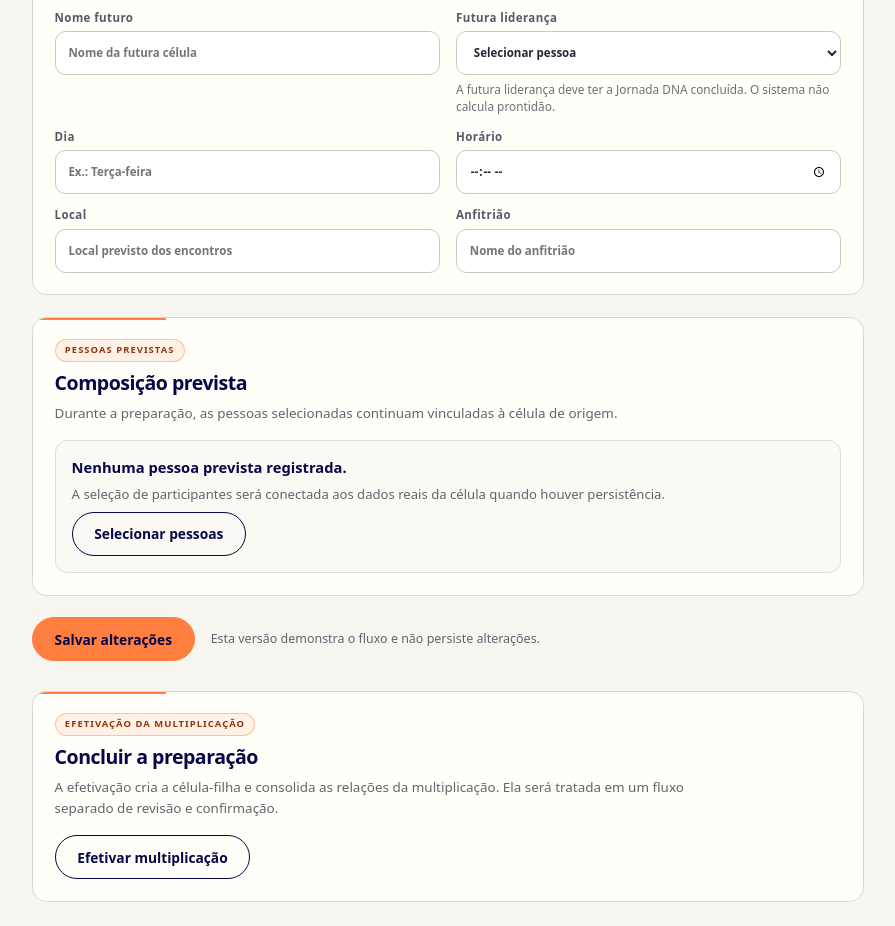
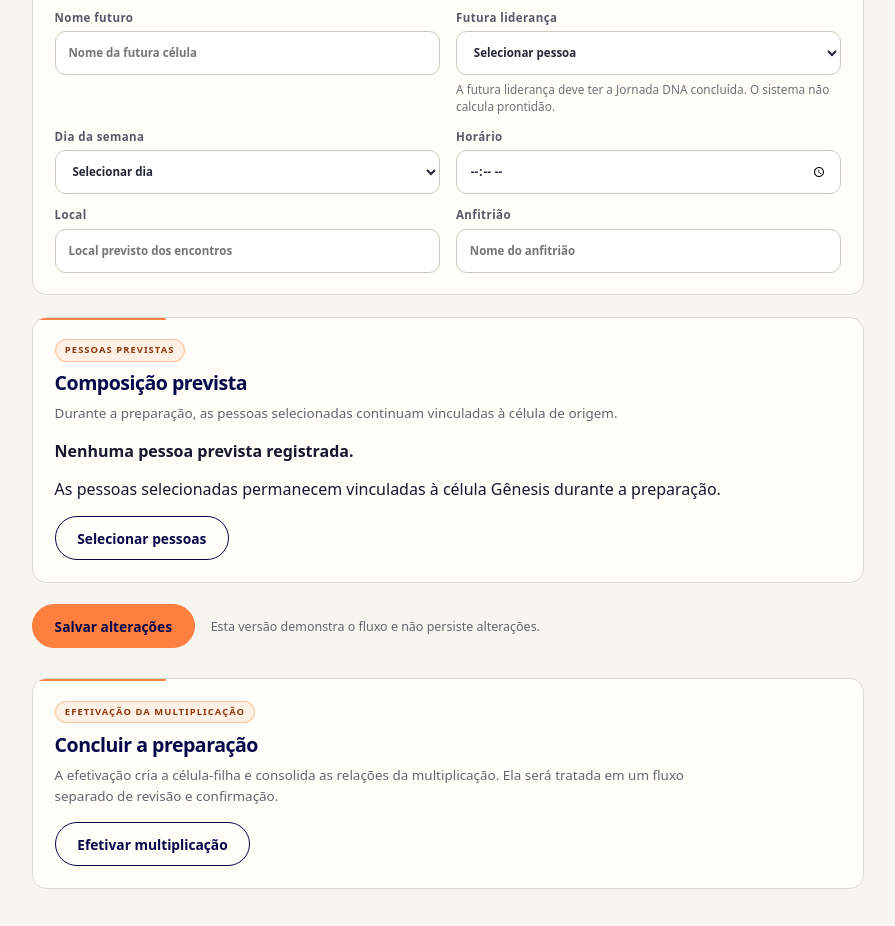
Before and after one commit to hiltonferreira/portal-novaigrejabatista, a Next.js app: page /pastor/multiplicacoes/multiplication-genesis-preparation in a window 1280 px wide. Shown: the part 1020-1946 px from the top of the page, without its empty margins (248-1143 px from the left). Built offline with nearby package versions, Linux system fonts and the light colour scheme.

Commit message:
refine multiplication preparation controls

```diff
--- a/app/pastor/multiplicacoes/[multiplicationId]/page.tsx
+++ b/app/pastor/multiplicacoes/[multiplicationId]/page.tsx
@@ -1,8 +1,10 @@
 import Link from "next/link";
 import { notFound } from "next/navigation";
 import { ContextTag, StatusTag } from "@/components/portal-patterns";
+import { genesisCellMock } from "@/data/cell";
 import { getPastoralCell, pastoralMultiplicationsMock, pastoralPeopleMock } from "@/data/pastoral-structure";
 import styles from "../../pastor.module.css";
+import { PeopleSelector } from "./people-selector";
 import managementStyles from "./preparation.module.css";
 
 const dateFormatter = new Intl.DateTimeFormat("pt-BR", {
@@ -14,6 +16,8 @@ const dateFormatter = new Intl.DateTimeFormat("pt-BR", {
 function formatDate(date: string) {
   return dateFormatter.format(new Date(`${date}T12:00:00`));
 }
+
+const weekdays = ["segunda-feira", "terça-feira", "quarta-feira", "quinta-feira", "sexta-feira"] as const;
 
 export default async function Page({ params }: { params: Promise<{ multiplicationId: string }> }) {
   const { multiplicationId } = await params;
@@ -63,8 +67,8 @@ export default async function Page({ params }: { params: Promise<{ multiplicatio
           <div className={managementStyles.fieldsGrid}>
             <label>Nome futuro<input type="text" name="futureName" placeholder="Nome da futura célula" /></label>
             <label>Futura liderança<select name="futureLeader" defaultValue=""><option value="">Selecionar pessoa</option>{pastoralPeopleMock.map((person) => <option value={person.id} key={person.id}>{person.name}</option>)}</select><small>A futura liderança deve ter a Jornada DNA concluída. O sistema não calcula prontidão.</small></label>
-            <label>Dia<input type="text" name="weekday" placeholder="Ex.: Terça-feira" /></label>
-            <label>Horário<input type="time" name="time" /></label>
+            <label>Dia da semana<select name="weekday" defaultValue=""><option value="">Selecionar dia</option>{weekdays.map((weekday) => <option value={weekday} key={weekday}>{weekday}</option>)}</select></label>
+            <label>Horário<div className={managementStyles.timeField}><input type="time" name="time" /></div></label>
             <label>Local<input type="text" name="location" placeholder="Local previsto dos encontros" /></label>
             <label>Anfitrião<input type="text" name="host" placeholder="Nome do anfitrião" /></label>
           </div>
@@ -76,11 +80,7 @@ export default async function Page({ params }: { params: Promise<{ multiplicatio
             <h2>Composição prevista</h2>
             <p>Durante a preparação, as pessoas selecionadas continuam vinculadas à célula de origem.</p>
           </div>
-          <div className={managementStyles.peoplePlaceholder}>
-            <strong>Nenhuma pessoa prevista registrada.</strong>
-            <p>A seleção de participantes será conectada aos dados reais da célula quando houver persistência.</p>
-            <button className="action-link secondary" type="button">Selecionar pessoas</button>
-          </div>
+          <PeopleSelector people={genesisCellMock.participants} />
         </section>
 
         <div className={managementStyles.actions}>
```
